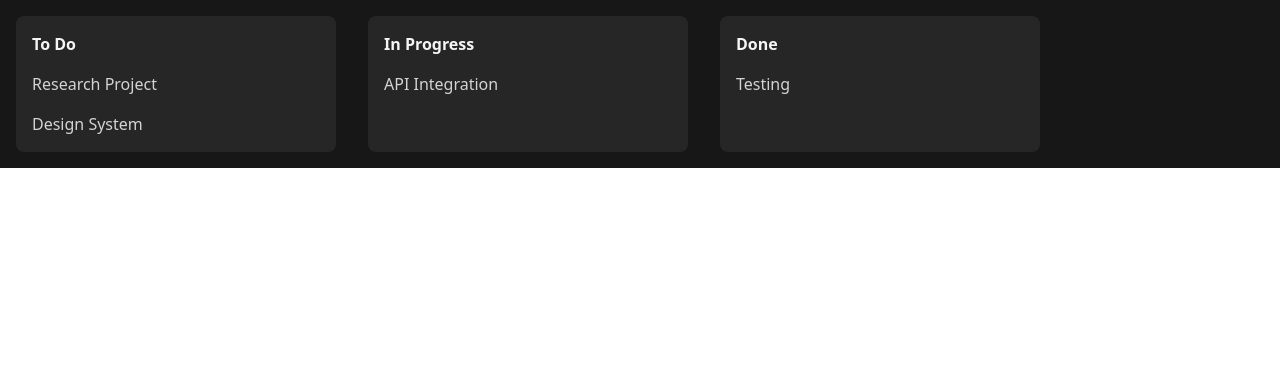
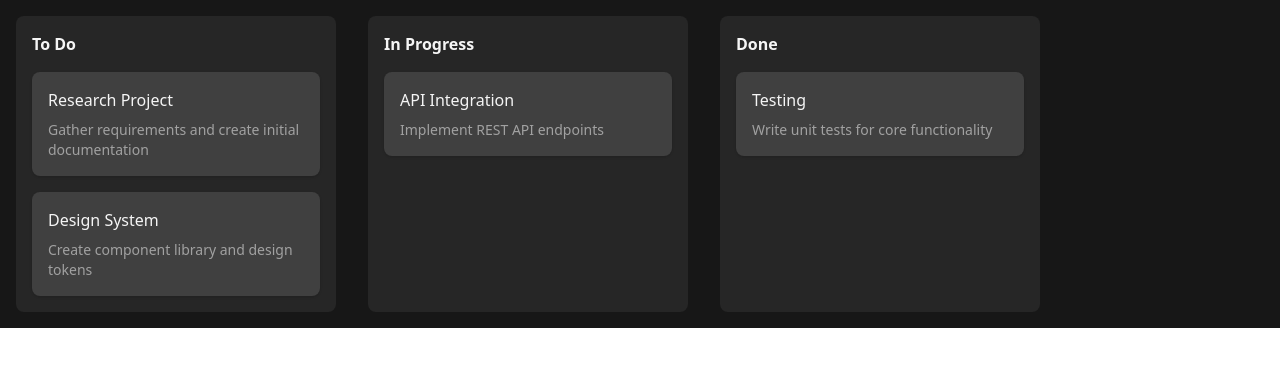
Before and after one commit to IvanHrushevich/react-small-projects, a React (Vite) app: page /kanban-board in a window 1280 px wide. Shown: the top 366 px of the page. Built offline with nearby package versions, Linux system fonts and the light colour scheme.

Commit message:
feat: implement Task component

```diff
--- a/src/pages/kanban-board/Column.tsx
+++ b/src/pages/kanban-board/Column.tsx
@@ -1,3 +1,4 @@
+import { TaskCard } from './TaskCard';
 import type { Column as ColumnType, Task } from './types';
 
 type ColumnProps = {
@@ -14,7 +15,7 @@ export function Column({ column, tasks }: ColumnProps) {
 
             <div className="flex flex-1 flex-col gap-4">
                 {tasks.map((task) => {
-                    return <div className="text-neutral-300">{task.title}</div>;
+                    return <TaskCard key={task.id} task={task} />;
                 })}
             </div>
         </div>
--- /dev/null
+++ b/src/pages/kanban-board/TaskCard.tsx
@@ -0,0 +1,14 @@
+import type { Task } from './types';
+
+type TaskCardProps = {
+    task: Task;
+};
+
+export const TaskCard = ({ task }: TaskCardProps) => {
+    return (
+        <div className="cursor-grab rounded-lg bg-neutral-700 p-4 shadow-sm hover:shadow-md">
+            <h3 className="font-medium text-neutral-100">{task.title}</h3>
+            <p className="mt-2 text-sm text-neutral-400">{task.description}</p>
+        </div>
+    );
+};
```
